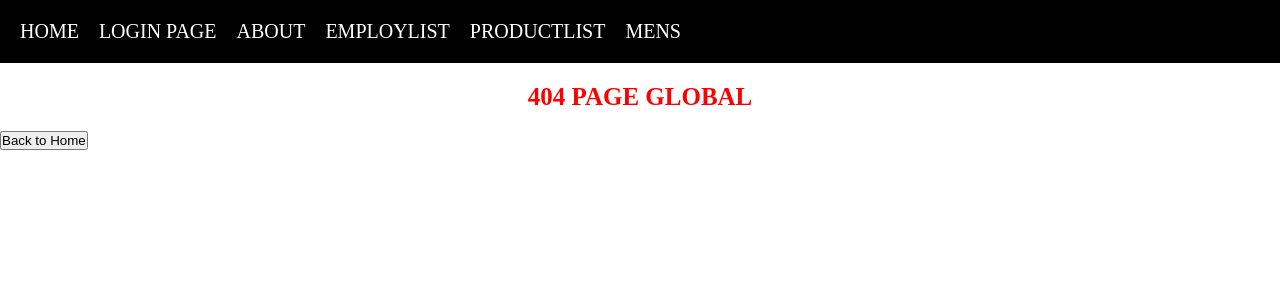
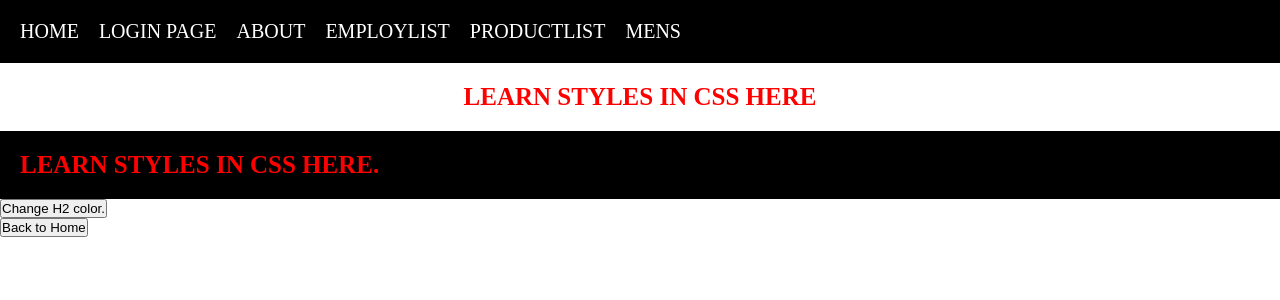
Before and after one commit to mostafizurRahaman/next-doc, a Next.js app: page /stylespage in a window 1280 px wide. Before the commit this address had no page. Shown: the top 300 px of the page. Built offline with nearby package versions, Linux system fonts and the light colour scheme.

Commit message:
learn css in next js

```diff
--- a/next.config.js
+++ b/next.config.js
@@ -1,4 +1,8 @@
 /** @type {import('next').NextConfig} */
-const nextConfig = {}
+const nextConfig = {
+   images: {
+      domains: ["images.dog.ceo"],
+   },
+};
 
-module.exports = nextConfig
+module.exports = nextConfig;
--- a/src/app/globals.css
+++ b/src/app/globals.css
@@ -25,3 +25,21 @@ h1 {
    color: white;
    padding: 20px 10px;
 }
+
+.red {
+   color: red;
+   background: black;
+   padding: 20px;
+   font-size: 25px;
+   text-transform: uppercase;
+   font-weight: bold;
+}
+
+.green {
+   color: green;
+   background-color: orange;
+   padding: 20px;
+   font-size: 25px;
+   text-transform: uppercase;
+   font-weight: bold ;
+}
--- /dev/null
+++ b/src/app/stylespage/page.js
@@ -0,0 +1,16 @@
+"use client";
+import { useState } from "react";
+
+const Page = () => {
+   const [change, setChange] = useState(true);
+
+   return (
+      <div>
+         <h1>Learn styles in css here</h1>
+         <h2 className={change ? "red" : "green"}>Learn styles in css here.</h2>
+         <button onClick={() => setChange(!change)}>Change H2 color.</button>
+      </div>
+   );
+};
+
+export default Page;
--- /dev/null
+++ b/src/app/users/page.js
@@ -0,0 +1,5 @@
+const Page = () => {
+   return <div></div>;
+};
+
+export default Page;
```
Also changed, not shown: src/app/menproducts/[id]/page.js (added, +16 -0 lines), src/app/page.js (+12 -16 lines), 1 other file (tests, documents, lock files or other folders).
